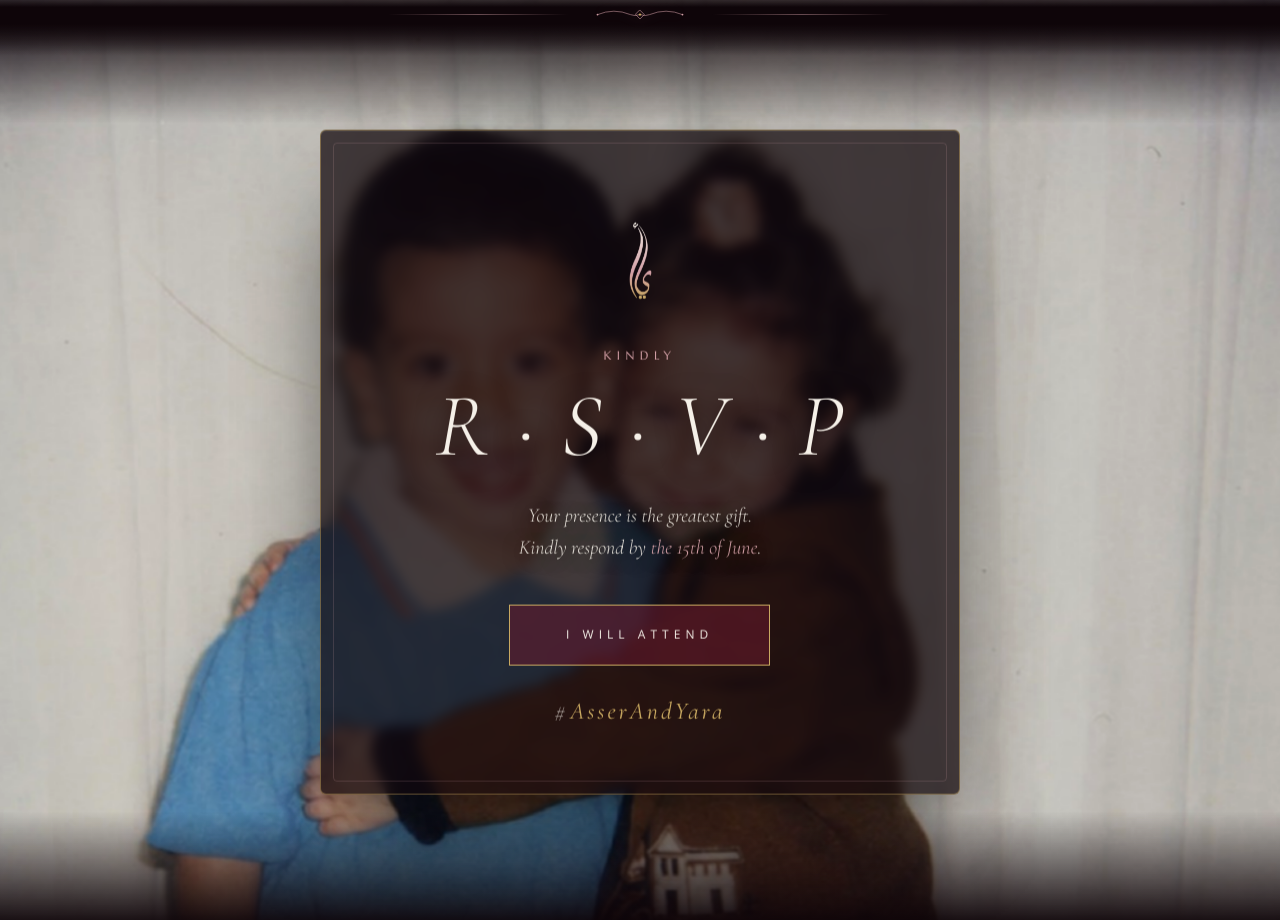
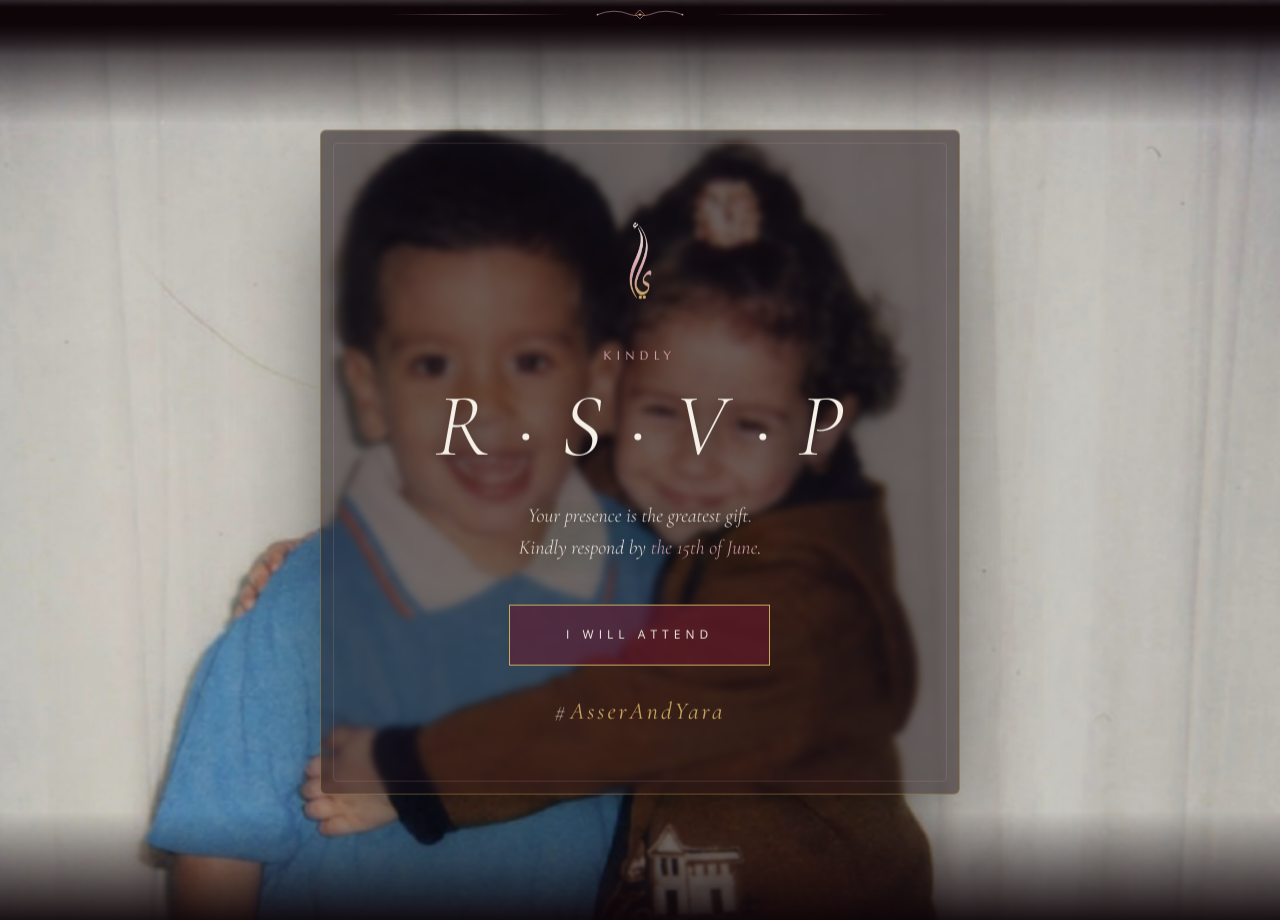
Before and after one commit to ahammad-cpu/asser-and-yara, a website: page index.html in a window 1280 px wide. Shown: the part 2860-3780 px from the top of the page. Drawn offline with nearby package versions, Linux system fonts and the light colour scheme; a web font is replaced by a local one.

Commit message:
ui: RSVP card to 50% opacity with light blur

```diff
--- a/index.html
+++ b/index.html
@@ -1044,10 +1044,10 @@
     max-width:640px; width:100%;
     text-align:center;
     padding:76px 56px 64px;
-    background:rgba(14,5,9,.72);
-    backdrop-filter:blur(6px);
-    -webkit-backdrop-filter:blur(6px);
-    border:1px solid rgba(201,169,97,.45);
+    background:rgba(14,5,9,.5);
+    backdrop-filter:blur(3px);
+    -webkit-backdrop-filter:blur(3px);
+    border:1px solid rgba(201,169,97,.4);
     border-radius:6px;
     box-shadow:0 50px 100px -30px rgba(0,0,0,.8), inset 0 1px 0 rgba(255,255,255,.06);
     position:relative;
```
